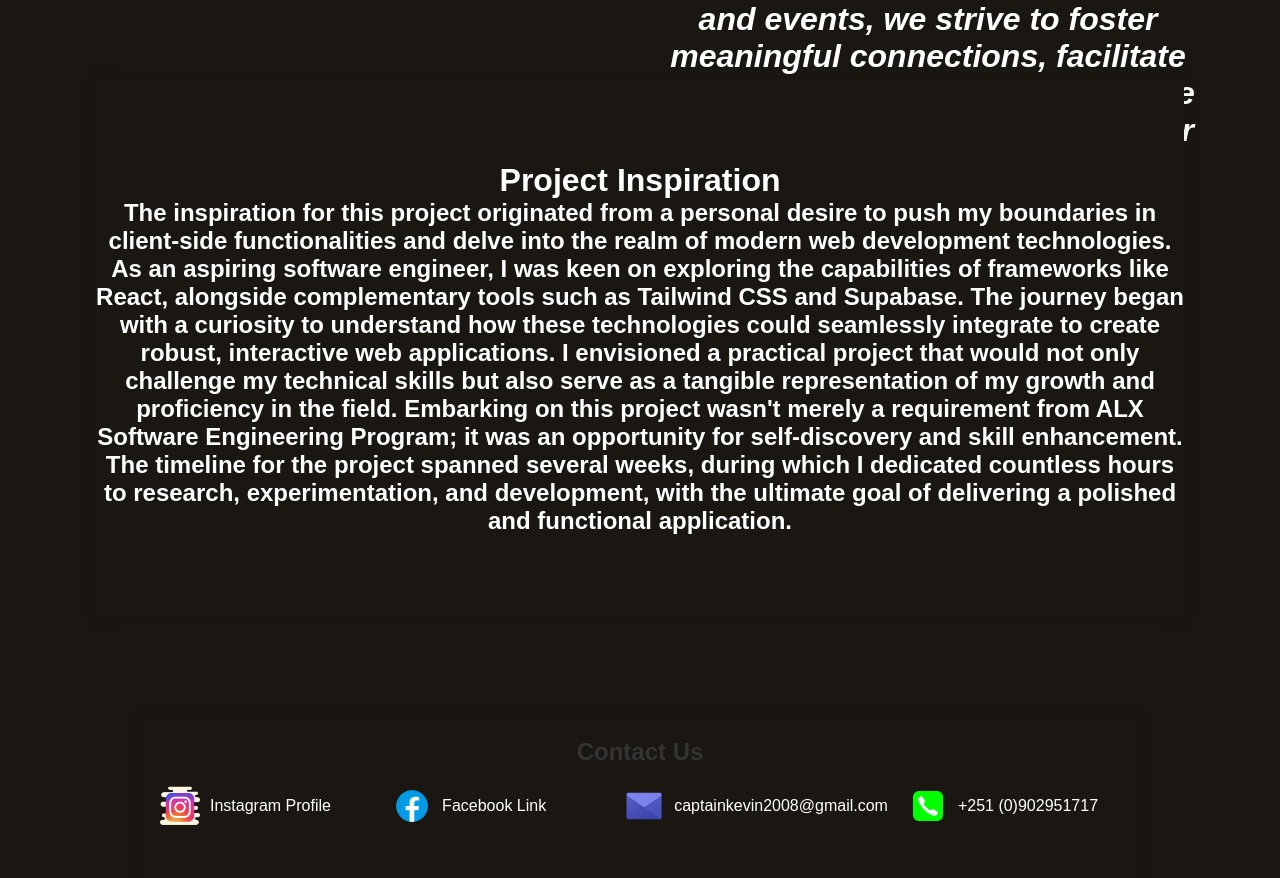
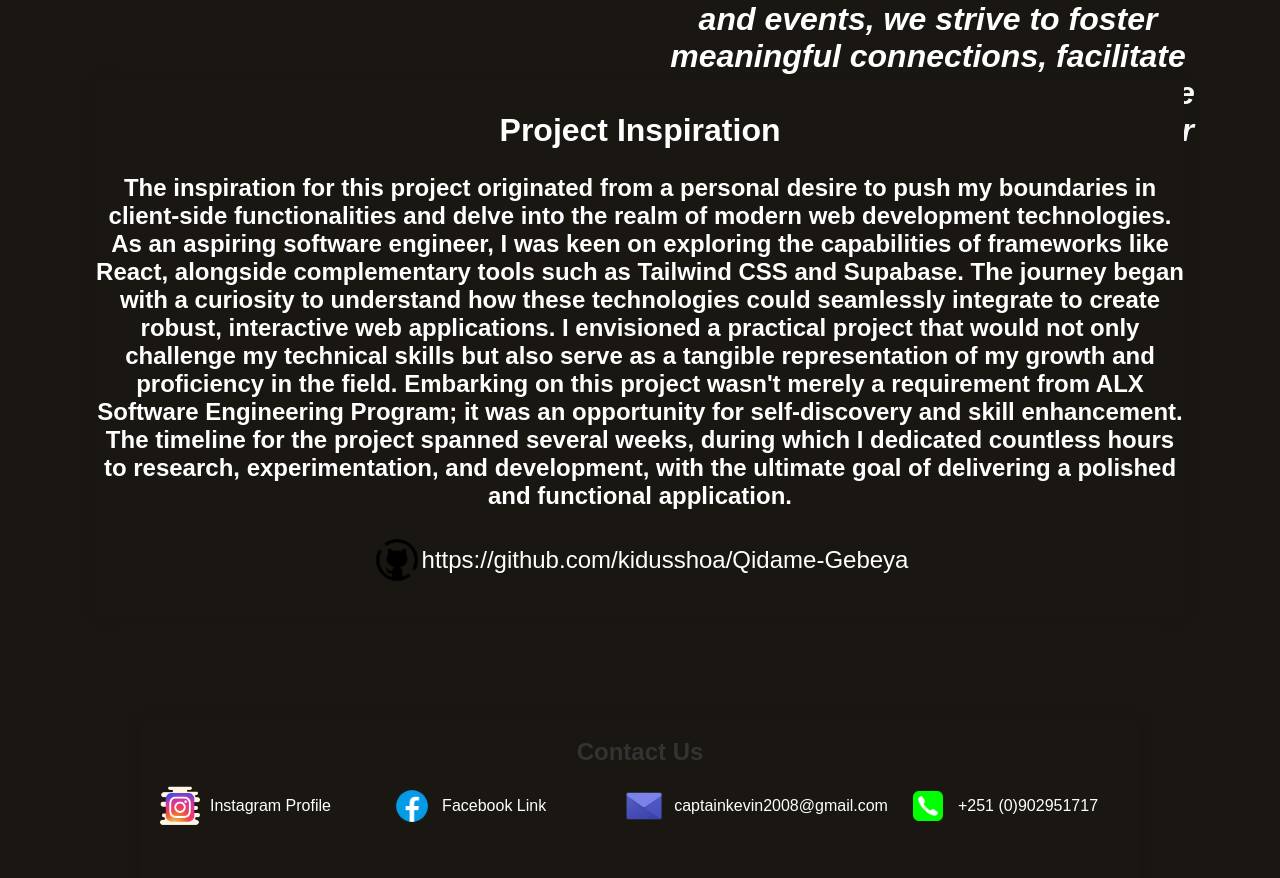
Before and after one commit to kidusshoa/Qidame_Gebeya_LandingPage, a plain HTML site: page index.html in a window 1280 px wide. Shown: the part 3702-4580 px from the top of the page. Drawn offline with Linux system fonts and the light colour scheme.

Commit message:
landing2

```diff
--- a/index.html
+++ b/index.html
@@ -123,6 +123,10 @@
             application.
           </h2>
         </div>
+        <div class="link">
+          <img src="assets/icons8-github-48.png" alt="" onclick="beta()" />
+          https://github.com/kidusshoa/Qidame-Gebeya
+        </div>
       </div>
     </div>
     <section class="contact" id="contact">
@@ -155,5 +159,10 @@
       </div>
       <div class="foot"><h3>Qidame Gebeya 2024, Addis Ababa, Ethiopia</h3></div>
     </section>
+    <script>
+      function beta() {
+        location.href = "https://github.com/kidusshoa/Qidame-Gebeya";
+      }
+    </script>
   </body>
 </html>
--- a/style.css
+++ b/style.css
@@ -36,7 +36,7 @@
 }
 .section a:hover {
   font-size: larger;
-  color: red;
+  color: #332e24;
 }
 .home {
   display: flex;
@@ -239,4 +239,16 @@
   padding: 70px 0;
   justify-content: center;
   flex-direction: column;
+  gap: 25px;
 }
+.link {
+  font-size: 24px;
+  display: flex;
+  flex-direction: row;
+  justify-content: center;
+  align-items: center;
+  text-align: right;
+}
+.link img {
+  width: 50px;
+}
```
Also changed, not shown: assets/icons8-github-48.png (added).
